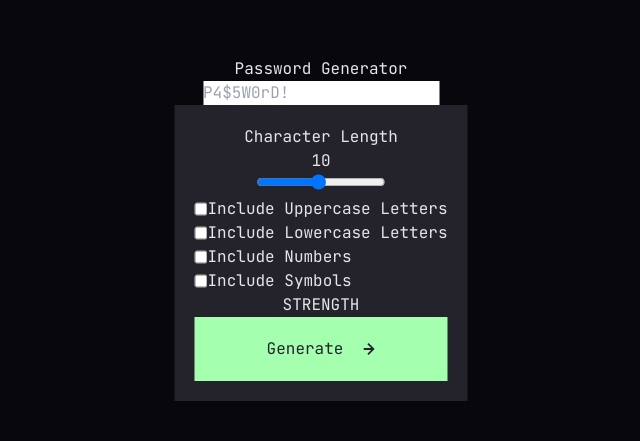
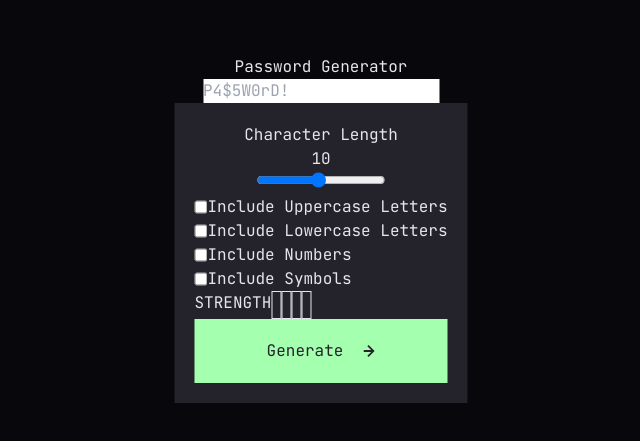
Before and after one commit to ShayneJG/Password-generator, a React (Vite) app: page / in a window 1280 px wide. Shown: the part 171-612 px from the top of the page, without its empty margins (319-959 px from the left). Built offline with nearby package versions, Linux system fonts and the light colour scheme.

Commit message:
Update App.tsx

```diff
--- a/src/App.tsx
+++ b/src/App.tsx
@@ -32,7 +32,7 @@ function App() {
               <p>Character Length</p>
               <p>{length}</p>
               <input
-                readOnly
+                readOnly={true}
                 type="range"
                 value={length}
                 min={1}
@@ -198,9 +198,10 @@ interface StrengthRatingProps {
 //component for the entire strength rating section
 const StrengthRating: React.FC<StrengthRatingProps> = ({ strength }) => {
   return (
-    <div>
+    <div className="flex">
       <p>STRENGTH</p>
       <p>{strength}</p>
+      <StrengthBars strength={strength} />
     </div>
   );
 };
@@ -223,7 +224,13 @@ const StrengthBars: React.FC<StrengthRatingProps> = ({ strength }) => {
       colours = ["", "", "", ""];
   }
 
-  return <div></div>;
+  const bars = (colours: string[]): React.ReactNode[] => {
+    return colours.map((colour: string) => {
+      return <Bar colour={colour} />;
+    });
+  };
+
+  return <div className="flex">{bars(colours)}</div>;
 };
 
 interface BarProps {
```
